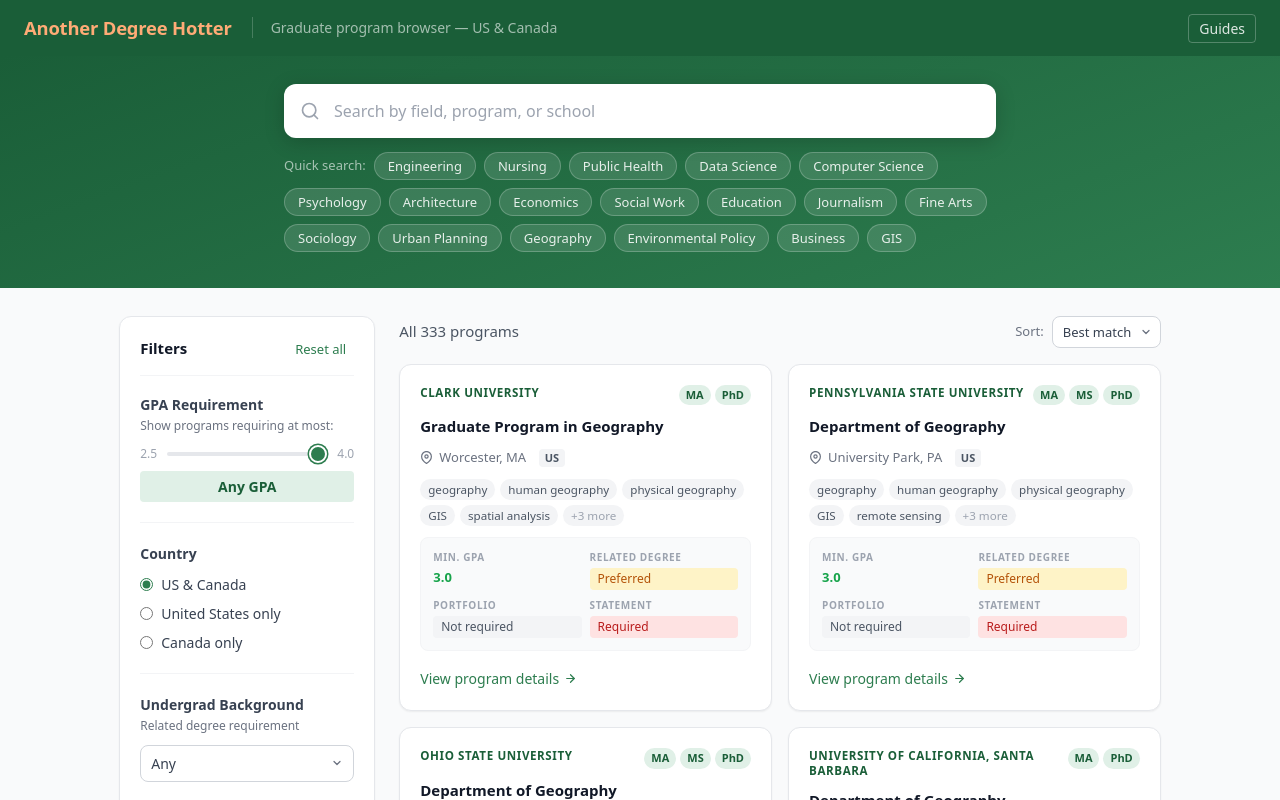
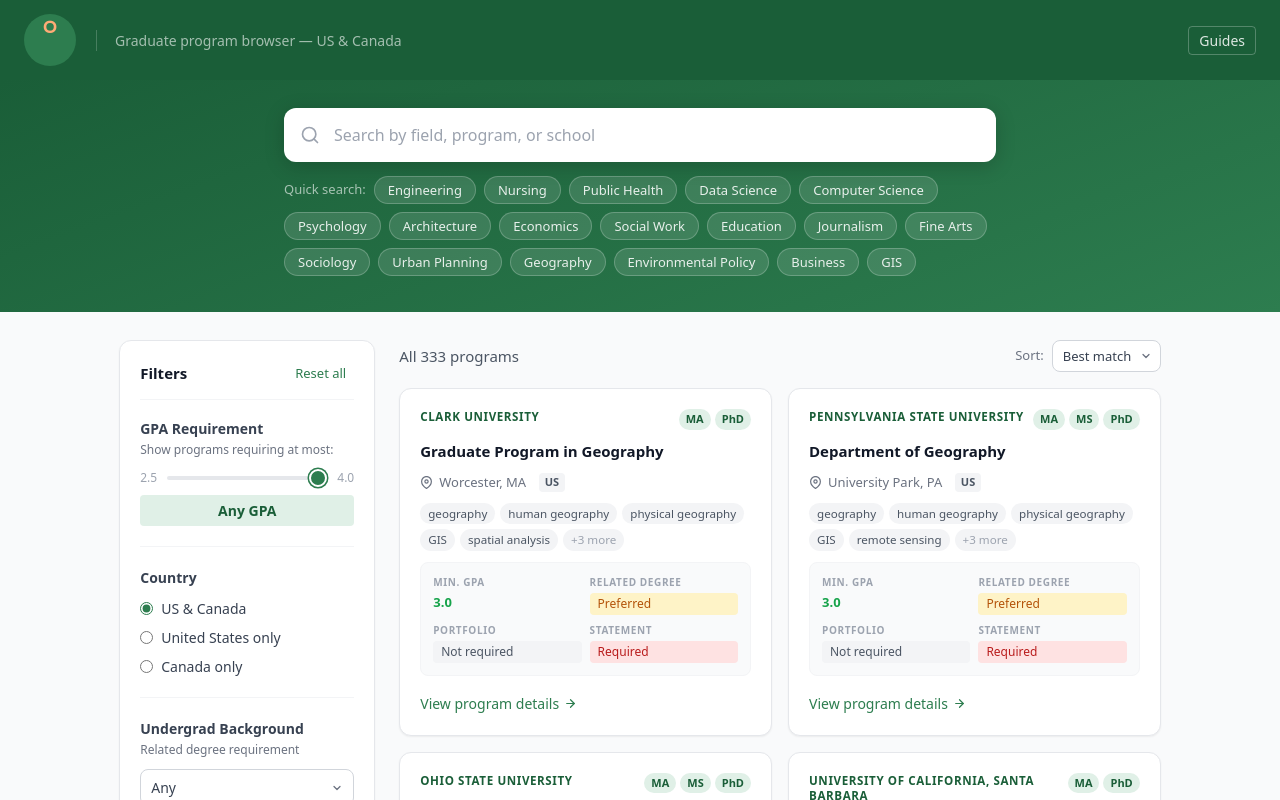
Before and after one commit to e-luetke/gradfinder-next, a Next.js app: page / in a window 1280 px wide. Shown: the top 800 px of the page. Built offline with nearby package versions, Linux system fonts and the light colour scheme.

Commit message:
Replace text logo with green circle + degree sign mark
Co-Authored-By: Claude Sonnet 4.6 <noreply@anthropic.com>

```diff
--- a/app/globals.css
+++ b/app/globals.css
@@ -76,12 +76,22 @@ body {
 .logo {
   display: flex;
   align-items: center;
-  font-size: 1.15rem;
-  font-weight: 700;
+  text-decoration: none;
+  flex-shrink: 0;
+}
+
+.logo__circle {
+  width: 52px;
+  height: 52px;
+  border-radius: 50%;
+  background: var(--green-600);
+  display: flex;
+  align-items: center;
+  justify-content: center;
+  font-size: 40px;
   color: var(--orange-pastel);
-  text-decoration: none;
-  white-space: nowrap;
-  letter-spacing: -0.01em;
+  line-height: 1;
+  padding-bottom: 10px;
 }
 
 .site-header__tagline {
--- a/app/layout.js
+++ b/app/layout.js
@@ -36,8 +36,8 @@ export default function RootLayout({ children }) {
       <body>
         <header className="site-header">
           <div className="site-header__inner">
-            <Link href="/" className="logo">
-              Another Degree Hotter
+            <Link href="/" className="logo" aria-label="Another Degree Hotter — home">
+              <span className="logo__circle">°</span>
             </Link>
             <p className="site-header__tagline">
               Graduate program browser — US &amp; Canada
```
